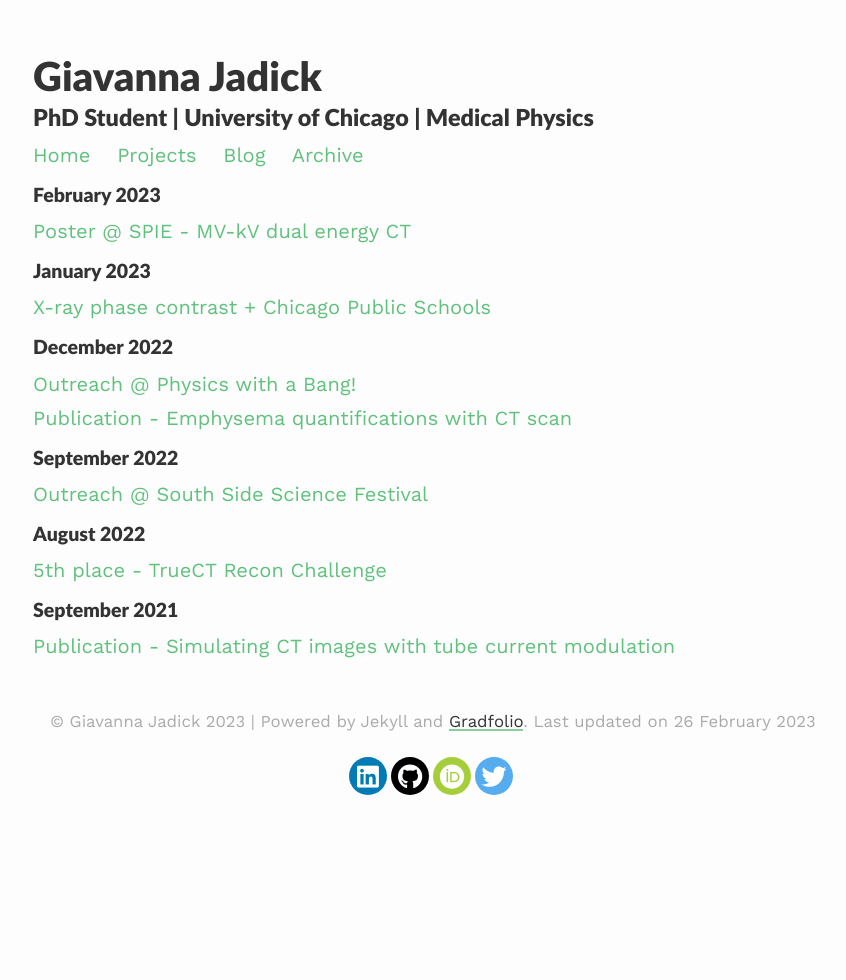
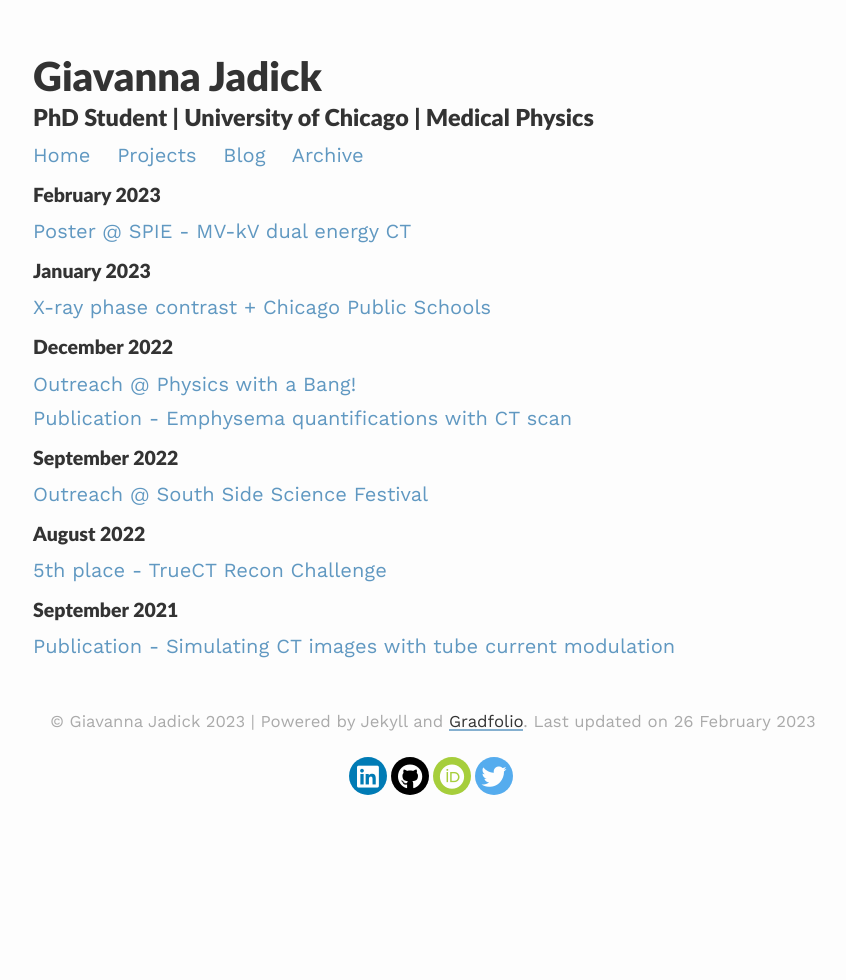
Before and after one commit to gjadick/gjadick.github.io, a Jekyll site: the page built from archive.html, in a window 1280 px wide. Shown: the whole page, without its empty margins (207-1053 px from the left). Built offline with Jekyll 4.4.1, drawn with Linux system fonts in a browser that asks for light colours; nearby versions of some CDN libraries.

Commit message:
changed brand-color

```diff
--- a/assets/css/_sass/variables.scss
+++ b/assets/css/_sass/variables.scss
@@ -8,7 +8,7 @@ $spacing-unit:     30px;
 $light-gray: gray;
 $text-color:       #333;
 $background-color: #fdfdfd;
-$brand-color:      #60c17d;
+$brand-color:      #6098C1; //#60c17d;
 $projectbox-text:  #1e2126;
 
 // Color scheme for light
```
